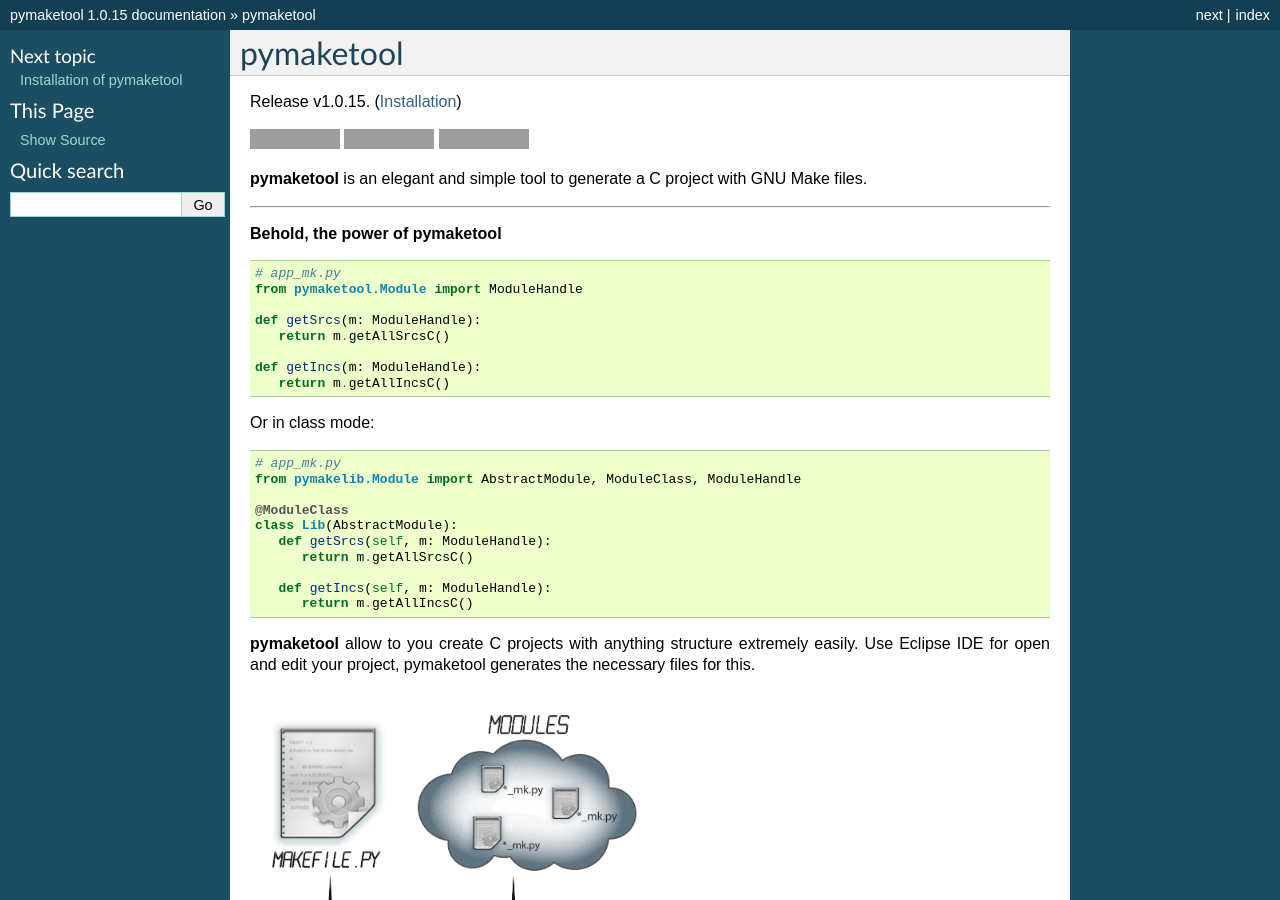
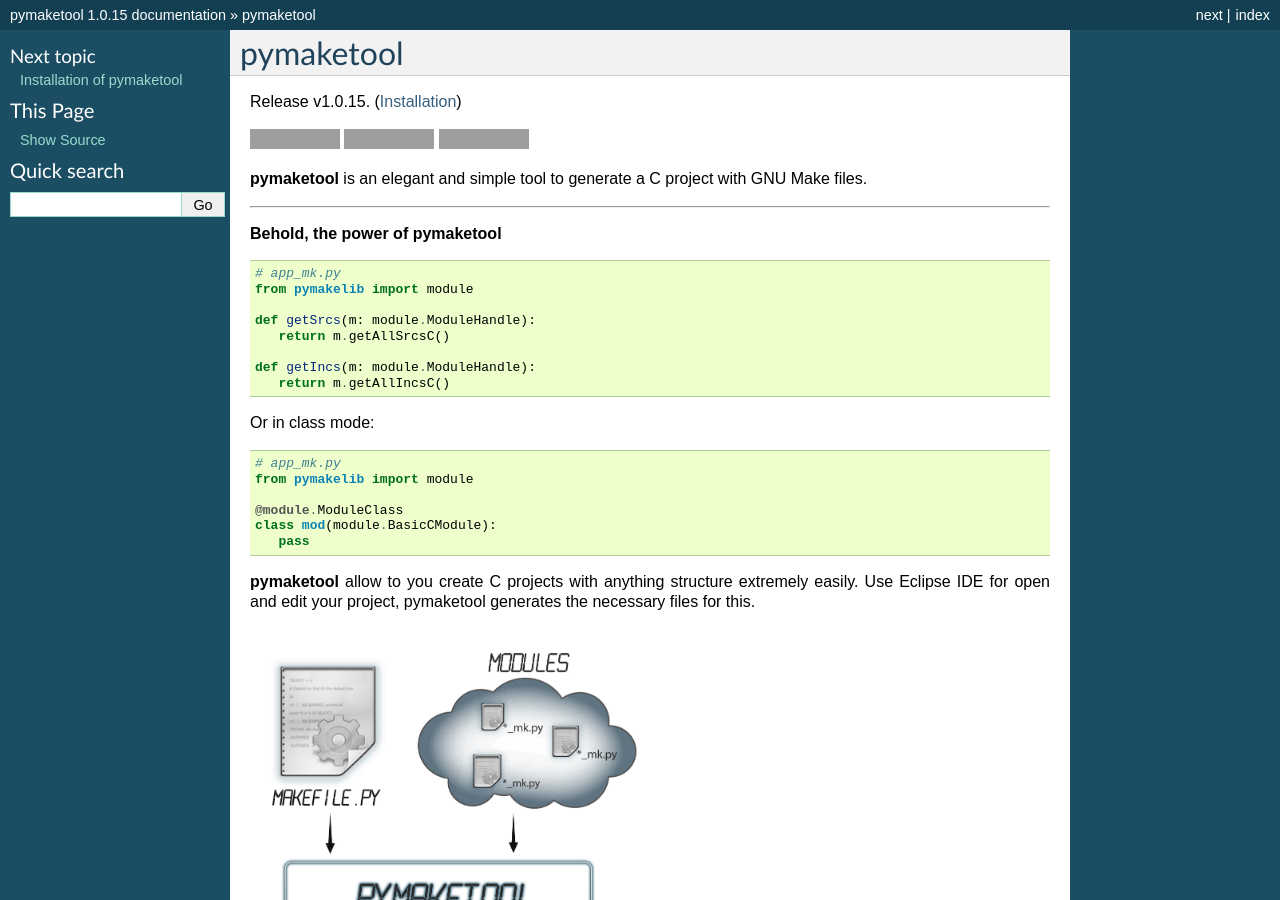
Before and after one commit to ericsonj/pymaketool, a Sphinx documentation site: the page built from docs/source/index.rst, in a window 1280 px wide and 900 px high. Built offline with Sphinx 7.4.7, drawn with Linux system fonts in a browser that asks for light colours; grey boxes are pictures that could not be loaded.

Commit message:
update docs

```diff
--- a/docs/source/index.rst
+++ b/docs/source/index.rst
@@ -26,12 +26,12 @@
 .. code-block:: python
 
    # app_mk.py
-   from pymaketool.Module import ModuleHandle
+   from pymakelib import module
 
-   def getSrcs(m: ModuleHandle):
+   def getSrcs(m: module.ModuleHandle):
       return m.getAllSrcsC()
 
-   def getIncs(m: ModuleHandle):
+   def getIncs(m: module.ModuleHandle):
       return m.getAllIncsC()
 
 Or in class mode:
@@ -39,15 +39,11 @@
 .. code-block:: python
 
    # app_mk.py
-   from pymakelib.Module import AbstractModule, ModuleClass, ModuleHandle
+   from pymakelib import module
 
-   @ModuleClass
-   class Lib(AbstractModule):
-      def getSrcs(self, m: ModuleHandle):
-         return m.getAllSrcsC()
-
-      def getIncs(self, m: ModuleHandle):
-         return m.getAllIncsC()
+   @module.ModuleClass
+   class mod(module.BasicCModule):
+      pass
 
 **pymaketool** allow to you create C projects with anything structure extremely easily.
 Use Eclipse IDE for open and edit your project, pymaketool generates the necessary files for this.
--- a/docs/source/user/makefile.py.rst
+++ b/docs/source/user/makefile.py.rst
@@ -11,7 +11,7 @@
 
     from os.path import basename
     from pymakelib import MKVARS
-    from pymakelib import Toolchain as tool
+    from pymakelib import toolchain as tool
 
     def getProjectSettings():
         """
--- a/docs/source/user/name_mk.py.rst
+++ b/docs/source/user/name_mk.py.rst
@@ -15,7 +15,7 @@
 
 .. code-block:: python
 
-    from pybuild.Module import ModuleHandle
+    from pymakelib.module import ModuleHandle
 
     def init(mh: ModuleHandle):
         """
@@ -57,7 +57,7 @@
 
 .. code-block:: python
 
-    from pybuild.Module import ModuleHandle
+    from pymakelib.module import ModuleHandle
 
     def getSrcs(mh: ModuleHandle):
         return [
--- a/docs/source/user/user_scripts.rst
+++ b/docs/source/user/user_scripts.rst
@@ -22,7 +22,7 @@
 
 .. code-block:: python
 
-    from pybuild.Module import ModuleHandle
+    from pymakelib.module import ModuleHandle
     import scripts.func as f
 
 
```
Also changed, not shown: docs/source/user/addons.rst (+8 -8 lines).
